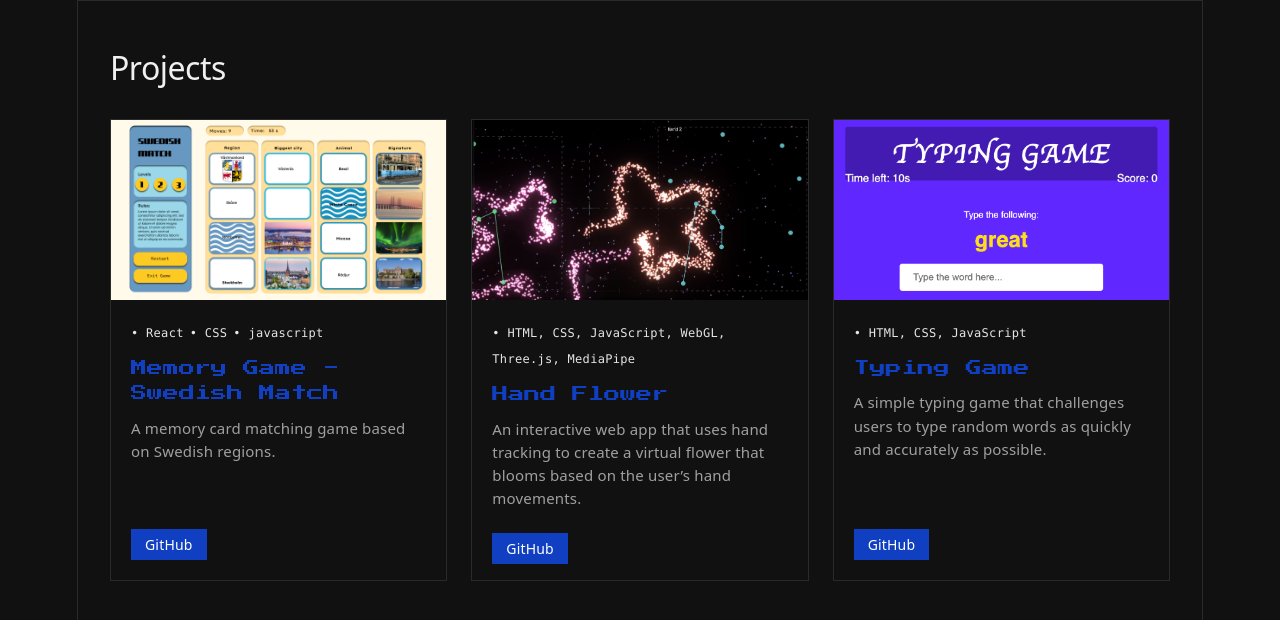
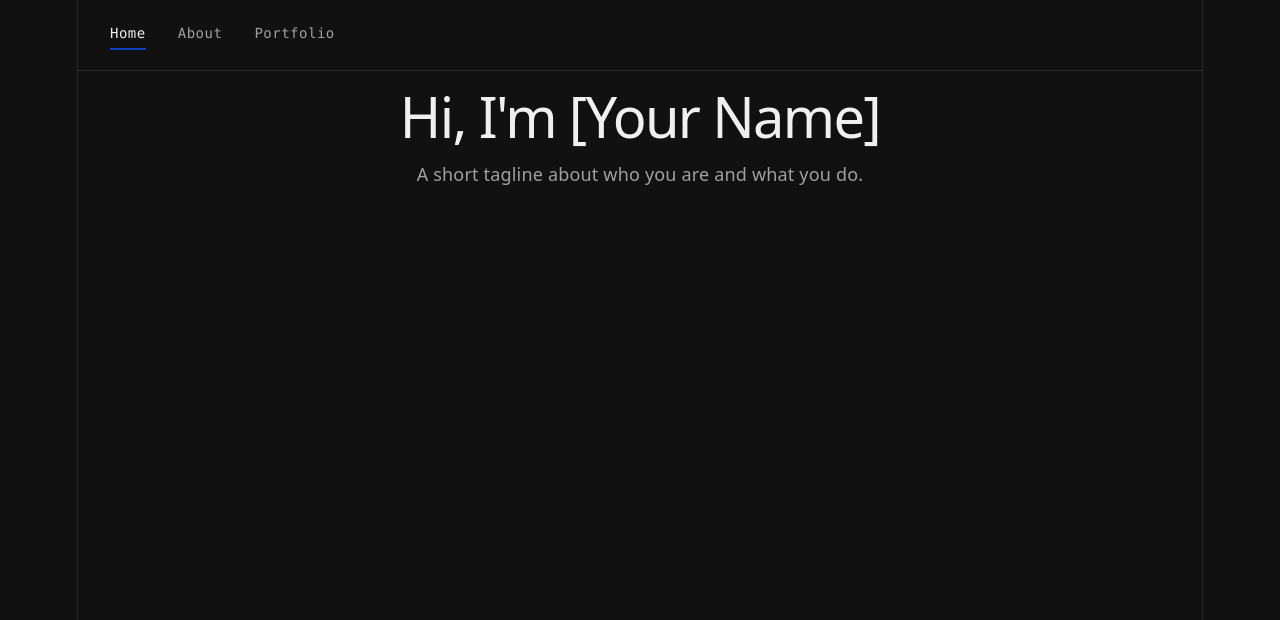
Before and after one commit to lilsycz/react-portfolio, a React (Vite) app in the folder my-fabulous-projects/: page / in a window 1280 px wide. Shown: the top 620 px of the page. Built offline with nearby package versions, Linux system fonts and the light colour scheme.

Commit message:
Implement routing and navigation structure with Home, About, and Portfolio pages

```diff
--- a/my-fabulous-projects/src/App.jsx
+++ b/my-fabulous-projects/src/App.jsx
@@ -1,49 +1,20 @@
-import Projects from './components/Projects'
-import './components/Projects.css'
-
-const images = import.meta.glob('./assets/images/*', { eager: true })
-
-const projects = [
-  {
-    id: 1,
-    name: 'Memory Game - Swedish Match',
-    screenshot: images['./assets/images/p1.png']?.default,
-    github: 'https://github.com/lilsycz/Group-game-assignment',
-    tech: ['React', 'CSS', 'javascript'],
-    writeUp: 'A memory card matching game based on Swedish regions.',
-    whatItDoes: 'Players flip cards to match regions with their associated culture and food, with a countdown timer and difficulty levels.',
-    whatYouLearned: 'React state management with useState\nGame logic: card flipping, match checking, win/lose conditions\nTimer implementation with setInterval\nComponent structure and separating logic from UI\n',
-    role: 'Core game logic — card flip mechanics, match checking, move counter, timer, difficulty levels, win/lose state, and restart functionality.',
-    challenges: ' What was the hardest part and how did you work throughManaging multiple states simultaneously (flipped cards, matched count, timer, game status) and preventing bugs like double-clicking the same card or registering multiple event listeners.',
-  },
-  {
-    id: 2,
-    name: 'Hand Flower',
-    screenshot: images['./assets/images/handfirework.png']?.default,
-    github: 'https://github.com/lilsycz/HandFlower',
-    tech: ['HTML, CSS, JavaScript, WebGL, Three.js, MediaPipe'],
-    writeUp: 'An interactive web app that uses hand tracking to create a virtual flower that blooms based on the user’s hand movements.',
-    whatItDoes: 'A real-time interactive installation that uses your devices camera to track hand gestures. When you open your hand, particles bloom into a flower shape with glowing effects; when you close your fist, they contract. Supports up to 4 hands simultaneously, with multiple visual modes (Flower trails, Nebula bloom, Minimal particles).',
-    whatYouLearned: 'Working with Three.js for 3D particle systems and WebGL rendering; Integrating MediaPipe for real-time hand landmark tracking; Translating gesture data (finger openness ratio) into visual animation; Post-processing effects like bloom with UnrealBloomPass; Fallback logic for when camera is unavailable',
-    role: 'Independent project',
-    challenges: 'Comparing fingertip distance vs. knuckle distance to detect open vs. closed hand, and fine-tuning sensitivity so the gesture feels natural.',
-  },
-  {
-    id: 3,
-    name: 'Typing Game',
-    screenshot: images['./assets/images/p3.png']?.default,
-    github: 'https://github.com/lilsycz/typing-game-starter-master',
-    tech: ['HTML, CSS, JavaScript'],
-    writeUp: 'A simple typing game that challenges users to type random words as quickly and accurately as possible.',
-    whatItDoes: 'Generates random words for the user to type, tracks time and accuracy, and provides feedback on performance.',
-    whatYouLearned: 'Learned DOM manipulation, timer logic with setInterval, and event-driven programming. Gained clarity on when to use CSS vs JavaScript for UI state changes.',
-    role: 'Independent project',
-    challenges: 'Preventing duplicate event listeners from stacking up on repeated game rounds.',
-  }
-]
+import { BrowserRouter, Routes, Route } from 'react-router-dom'
+import Nav from './components/Nav'
+import Home from './pages/Home'
+import About from './pages/About'
+import Portfolio from './pages/Portfolio'
 
 function App() {
-  return <Projects projects={projects} />
+  return (
+    <BrowserRouter>
+      <Nav />
+      <Routes>
+        <Route path="/" element={<Home />} />
+        <Route path="/about" element={<About />} />
+        <Route path="/portfolio" element={<Portfolio />} />
+      </Routes>
+    </BrowserRouter>
+  )
 }
 
 export default App
--- /dev/null
+++ b/my-fabulous-projects/src/components/Nav.css
@@ -0,0 +1,30 @@
+#nav {
+  display: flex;
+  gap: 32px;
+  padding: 20px 32px;
+  border-bottom: 1px solid var(--border);
+
+  @media (max-width: 640px) {
+    gap: 20px;
+    padding: 16px 20px;
+  }
+}
+
+.nav-link {
+  font-size: 14px;
+  font-family: var(--mono);
+  text-decoration: none;
+  color: var(--text);
+  letter-spacing: 0.5px;
+  transition: color 0.2s;
+
+  &:hover {
+    color: var(--text-h);
+  }
+
+  &.active {
+    color: var(--text-h);
+    border-bottom: 2px solid #1040C1;
+    padding-bottom: 2px;
+  }
+}
--- /dev/null
+++ b/my-fabulous-projects/src/components/Nav.jsx
@@ -0,0 +1,12 @@
+import { NavLink } from 'react-router-dom'
+import './Nav.css'
+
+export default function Nav() {
+  return (
+    <nav id="nav">
+      <NavLink to="/" end className={({ isActive }) => isActive ? 'nav-link active' : 'nav-link'}>Home</NavLink>
+      <NavLink to="/about" className={({ isActive }) => isActive ? 'nav-link active' : 'nav-link'}>About</NavLink>
+      <NavLink to="/portfolio" className={({ isActive }) => isActive ? 'nav-link active' : 'nav-link'}>Portfolio</NavLink>
+    </nav>
+  )
+}
--- /dev/null
+++ b/my-fabulous-projects/src/pages/About.jsx
@@ -0,0 +1,8 @@
+export default function About() {
+  return (
+    <section id="about">
+      <h1>About</h1>
+      <p>Write a bit about yourself here.</p>
+    </section>
+  )
+}
--- /dev/null
+++ b/my-fabulous-projects/src/pages/Home.jsx
@@ -0,0 +1,8 @@
+export default function Home() {
+  return (
+    <section id="home">
+      <h1>Hi, I'm [Your Name]</h1>
+      <p>A short tagline about who you are and what you do.</p>
+    </section>
+  )
+}
--- /dev/null
+++ b/my-fabulous-projects/src/pages/Portfolio.jsx
@@ -0,0 +1,35 @@
+import Projects from '../components/Projects'
+import '../components/Projects.css'
+
+const images = import.meta.glob('../assets/images/*', { eager: true })
+
+const projects = [
+  {
+    id: 1,
+    name: 'Memory Game - Swedish Match',
+    screenshot: images['../assets/images/p1.png']?.default,
+    github: 'https://github.com/lilsycz/Group-game-assignment',
+    tech: ['React', 'CSS', 'javascript'],
+    writeUp: 'A memory card matching game based on Swedish regions.',
+    whatItDoes: 'Players flip cards to match regions with their associated culture and food, with a countdown timer and difficulty levels.',
+    whatYouLearned: 'React state management with useState\nGame logic: card flipping, match checking, win/lose conditions\nTimer implementation with setInterval\nComponent structure and separating logic from UI\n',
+    role: 'Core game logic — card flip mechanics, match checking, move counter, timer, difficulty levels, win/lose state, and restart functionality.',
+    challenges: 'Managing multiple states simultaneously (flipped cards, matched count, timer, game status) and preventing bugs like double-clicking the same card or registering multiple event listeners.',
+  },
+  {
+    id: 2,
+    name: 'Hand Flower',
+    screenshot: null,
+    github: 'https://github.com/lilsycz/HandFlower',
+    tech: ['HTML', 'CSS', 'JavaScript', 'Three.js', 'WebGL', 'MediaPipe Hands'],
+    writeUp: 'An interactive web app that uses hand tracking to create a virtual flower that blooms based on hand movements.',
+    whatItDoes: 'A real-time interactive installation that uses your device\'s camera to track hand gestures. When you open your hand, particles bloom into a flower shape with glowing effects; when you close your fist, they contract. Supports up to 4 hands simultaneously, with multiple visual modes.',
+    whatYouLearned: 'Working with Three.js for 3D particle systems and WebGL rendering; Integrating MediaPipe for real-time hand landmark tracking; Translating gesture data into visual animation; Post-processing effects like bloom with UnrealBloomPass.',
+    role: 'Independent project',
+    challenges: 'Comparing fingertip distance vs. knuckle distance to detect open vs. closed hand, and fine-tuning sensitivity so the gesture feels natural.',
+  },
+]
+
+export default function Portfolio() {
+  return <Projects projects={projects} />
+}
```
